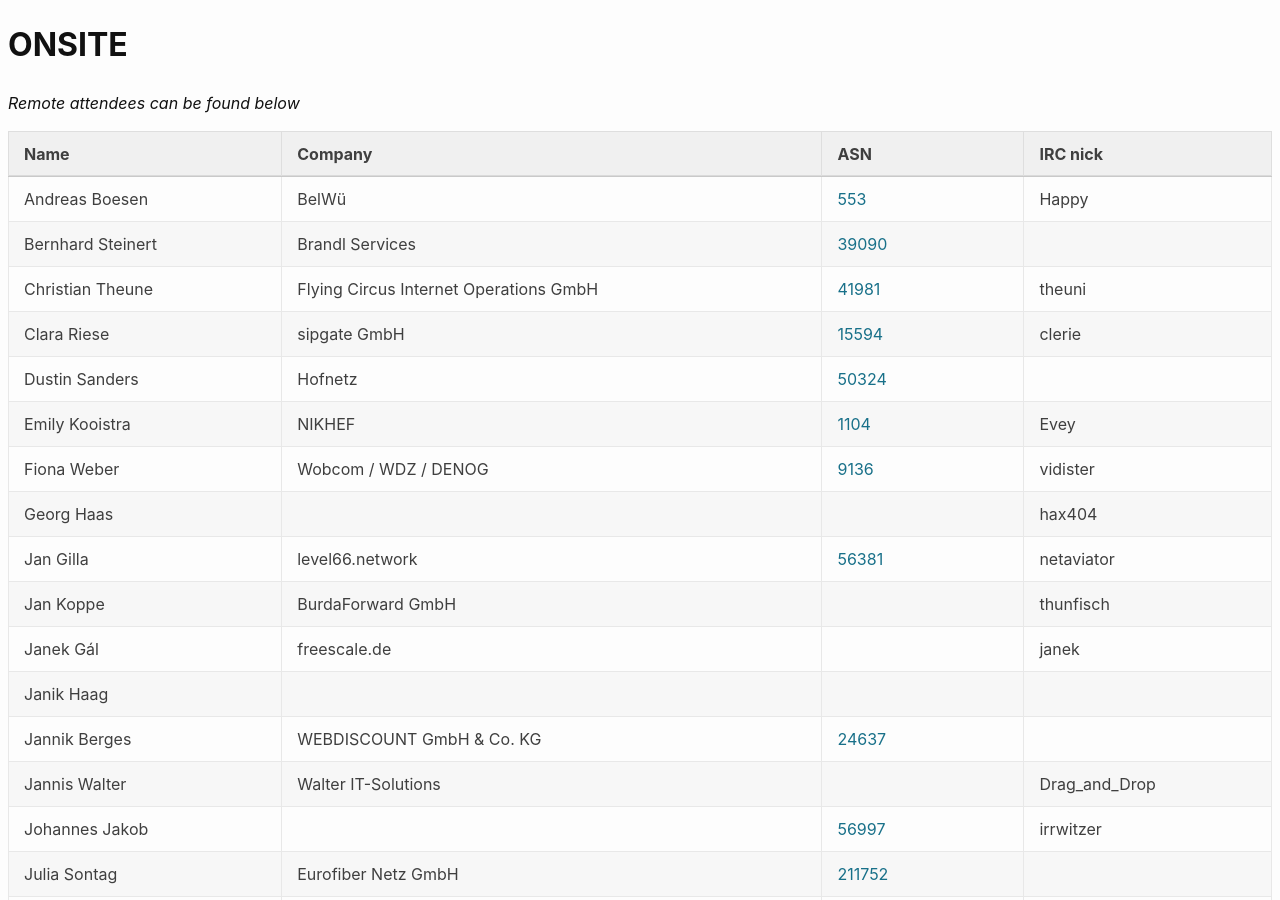
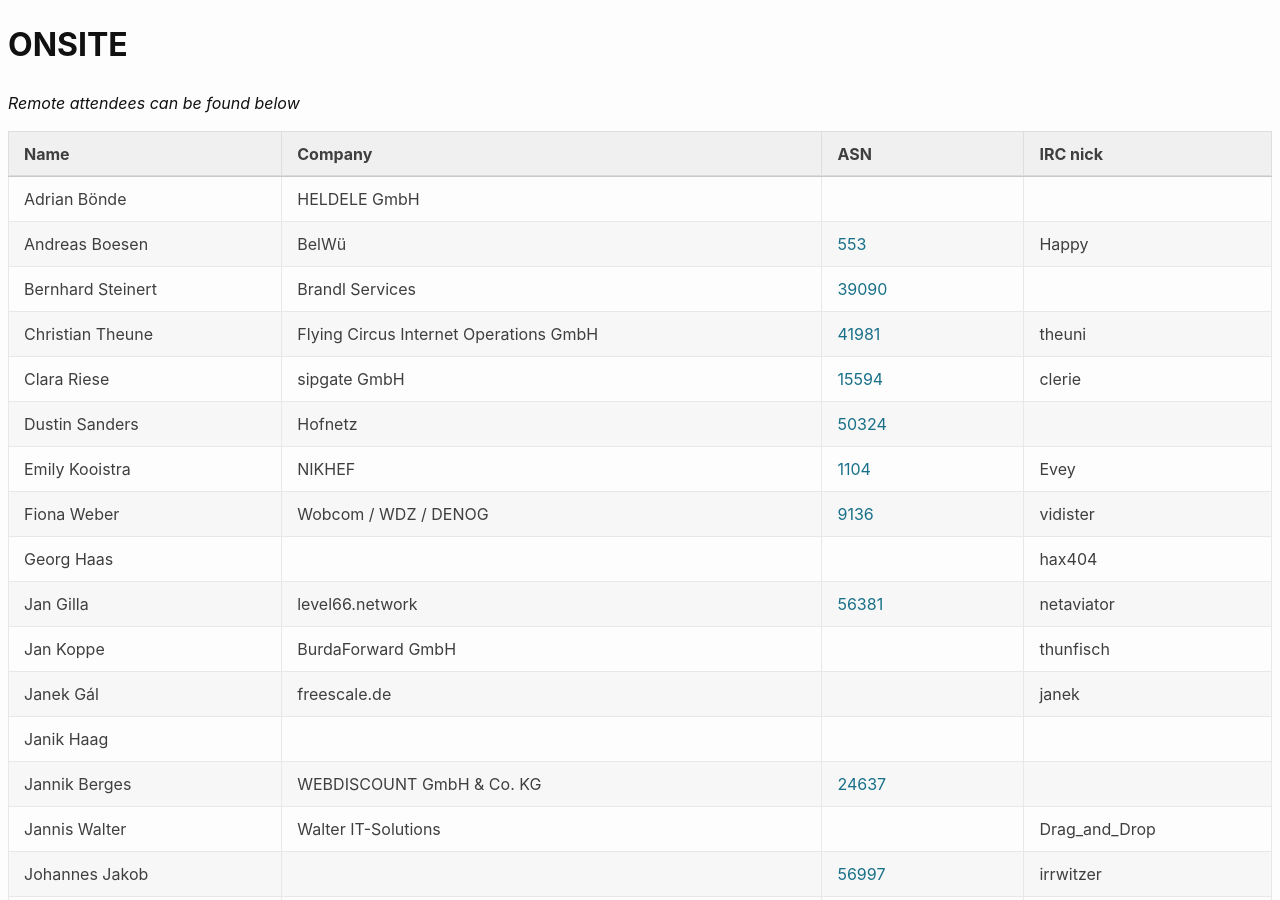
Before and after one commit to denog/pretix-attendeelist, a Jekyll site: the page built from denog16/index.markdown, in a window 1280 px wide and 900 px high. Built offline with Jekyll 4.4.1, drawn with Linux system fonts in a browser that asks for light colours.

Commit message:
Latest data: Mon Jul  8 09:10:36 UTC 2024

```diff
--- a/_data/attendees_denog16_onsite.json
+++ b/_data/attendees_denog16_onsite.json
@@ -1,4 +1,10 @@
 [
+  {
+    "name": "Adrian Bönde",
+    "company": "HELDELE GmbH",
+    "irc": null,
+    "asn": null
+  },
   {
     "name": "Andreas Boesen",
     "company": "BelWü",
```
